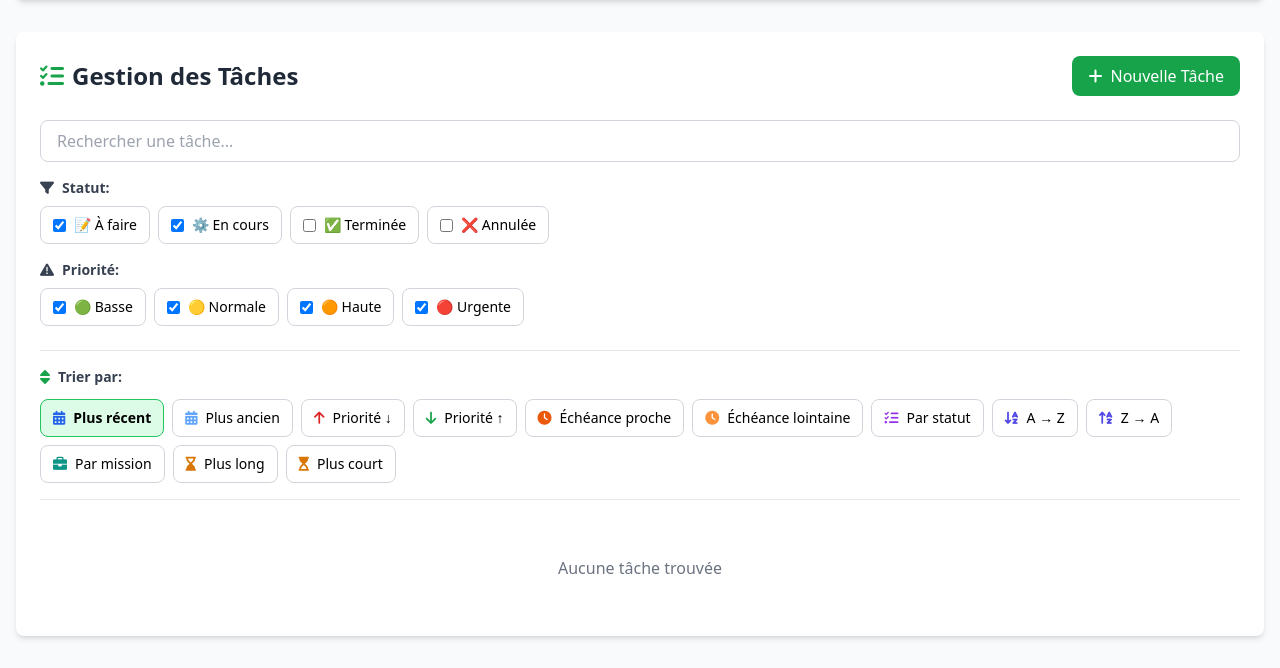
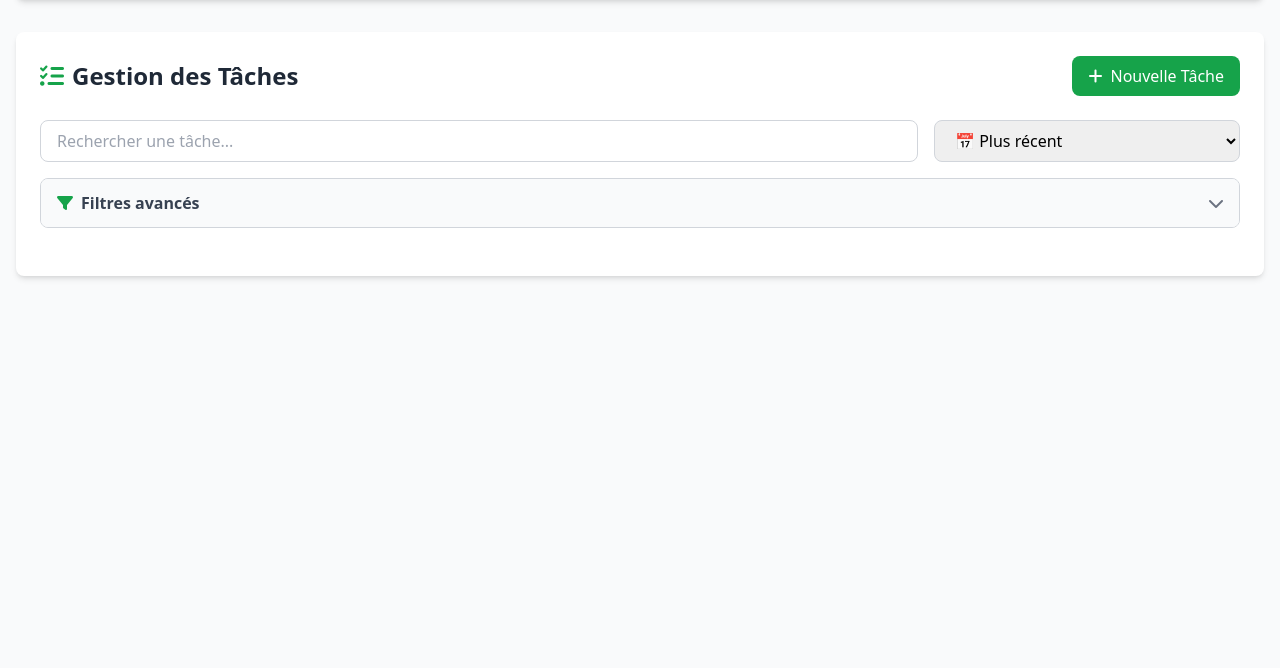
Before and after one commit to Gamo971/new_dev, a PHP site: page / in a window 1280 px wide, after a click on "Tâches". Shown: the part 254-922 px from the top of the page. After the commit the page ends 533 px from the top, so only its background shows below. Run offline with PHP 8.4, Linux system fonts and the light colour scheme; some libraries are stand-ins or nearby versions.

Commit message:
feat: Retour au menu déroulant de tri + filtres collapsibles - Restauration du menu déroulant pour le tri (plus compact) - Ajout d'emojis dans les options de tri pour une meilleure lisibilité - Système accordéon masquer/afficher pour les filtres avancés - Bouton 'Filtres avancés' avec icône chevron animée - Filtres de statut et priorité dans une section collapsible - Économie d'espace écran tout en gardant toutes les fonctionnalités - Transition fluide avec rotation de l'icône

```diff
--- a/public/index.php
+++ b/public/index.php
@@ -151,16 +151,46 @@ header('Content-Type: text/html; charset=utf-8');
 
                     <!-- Filtres et recherche -->
                     <div class="mb-6">
-                        <!-- Barre de recherche -->
-                        <div class="mb-4">
+                        <!-- Barre de recherche et tri -->
+                        <div class="flex flex-wrap gap-4 mb-4">
+                            <div class="flex-1 min-w-64">
                                 <input type="text" id="tacheSearch" placeholder="Rechercher une tâche..."
                                        class="w-full px-4 py-2 border border-gray-300 rounded-lg focus:ring-2 focus:ring-green-500 focus:border-transparent">
                             </div>
-
+                            <select id="tacheSortBy" class="px-4 py-2 border border-gray-300 rounded-lg focus:ring-2 focus:ring-green-500">
+                                <option value="date_creation_desc">📅 Plus récent</option>
+                                <option value="date_creation_asc">📅 Plus ancien</option>
+                                <option value="priorite_desc">🔴 Priorité (haute → basse)</option>
+                                <option value="priorite_asc">🟢 Priorité (basse → haute)</option>
+                                <option value="echeance_asc">⏰ Échéance (proche → lointaine)</option>
+                                <option value="echeance_desc">⏰ Échéance (lointaine → proche)</option>
+                                <option value="statut">📊 Par statut</option>
+                                <option value="nom_asc">🔤 Nom (A → Z)</option>
+                                <option value="nom_desc">🔤 Nom (Z → A)</option>
+                                <option value="mission">💼 Par mission</option>
+                                <option value="temps_estime_desc">⏳ Plus long</option>
+                                <option value="temps_estime_asc">⏳ Plus court</option>
+                            </select>
+                        </div>
+
+                        <!-- Section Filtres (collapsible) -->
+                        <div class="border border-gray-300 rounded-lg overflow-hidden">
+                            <!-- En-tête des filtres -->
+                            <button onclick="toggleTacheFilters()"
+                                    class="w-full px-4 py-3 bg-gray-50 hover:bg-gray-100 transition-colors flex items-center justify-between">
+                                <span class="font-semibold text-gray-700 flex items-center gap-2">
+                                    <i class="fas fa-filter text-green-600"></i>
+                                    Filtres avancés
+                                </span>
+                                <i id="tacheFiltersIcon" class="fas fa-chevron-down text-gray-500 transition-transform"></i>
+                            </button>
+
+                            <!-- Contenu des filtres -->
+                            <div id="tacheFiltersContent" class="hidden">
                                 <!-- Filtres par statut -->
-                        <div class="mb-4">
+                                <div class="p-4 border-t border-gray-200">
                                     <label class="text-sm font-semibold text-gray-700 mb-2 block">
-                                <i class="fas fa-filter mr-2"></i>Statut:
+                                        <i class="fas fa-tasks mr-2"></i>Statut:
                                     </label>
                                     <div class="flex flex-wrap gap-2">
                                         <label class="inline-flex items-center px-3 py-2 border border-gray-300 rounded-lg cursor-pointer hover:bg-gray-50 transition-colors">
@@ -183,7 +213,7 @@ header('Content-Type: text/html; charset=utf-8');
                                 </div>
 
                                 <!-- Filtres par priorité -->
-                        <div>
+                                <div class="p-4 border-t border-gray-200">
                                     <label class="text-sm font-semibold text-gray-700 mb-2 block">
                                         <i class="fas fa-exclamation-triangle mr-2"></i>Priorité:
                                     </label>
@@ -207,99 +237,6 @@ header('Content-Type: text/html; charset=utf-8');
                                     </div>
                                 </div>
                             </div>
-
-                    <!-- Options de tri -->
-                    <div class="mb-6 border-t border-b border-gray-200 py-4">
-                        <div class="flex items-center gap-2 mb-3">
-                            <i class="fas fa-sort text-green-600"></i>
-                            <span class="text-sm font-semibold text-gray-700">Trier par:</span>
-                        </div>
-                        <div class="flex flex-wrap gap-2">
-                            <!-- Tri par date -->
-                            <button onclick="changeTachesSort('date_creation_desc')"
-                                    class="tache-sort-btn px-3 py-2 border border-gray-300 rounded-lg text-sm hover:bg-blue-50 hover:border-blue-300 transition-colors flex items-center gap-2"
-                                    data-sort="date_creation_desc">
-                                <i class="fas fa-calendar-alt text-blue-600"></i>
-                                <span>Plus récent</span>
-                            </button>
-                            <button onclick="changeTachesSort('date_creation_asc')"
-                                    class="tache-sort-btn px-3 py-2 border border-gray-300 rounded-lg text-sm hover:bg-blue-50 hover:border-blue-300 transition-colors flex items-center gap-2"
-                                    data-sort="date_creation_asc">
-                                <i class="fas fa-calendar-alt text-blue-400"></i>
-                                <span>Plus ancien</span>
-                            </button>
-
-                            <!-- Tri par priorité -->
-                            <button onclick="changeTachesSort('priorite_desc')"
-                                    class="tache-sort-btn px-3 py-2 border border-gray-300 rounded-lg text-sm hover:bg-red-50 hover:border-red-300 transition-colors flex items-center gap-2"
-                                    data-sort="priorite_desc">
-                                <i class="fas fa-arrow-up text-red-600"></i>
-                                <span>Priorité ↓</span>
-                            </button>
-                            <button onclick="changeTachesSort('priorite_asc')"
-                                    class="tache-sort-btn px-3 py-2 border border-gray-300 rounded-lg text-sm hover:bg-green-50 hover:border-green-300 transition-colors flex items-center gap-2"
-                                    data-sort="priorite_asc">
-                                <i class="fas fa-arrow-down text-green-600"></i>
-                                <span>Priorité ↑</span>
-                            </button>
-
-                            <!-- Tri par échéance -->
-                            <button onclick="changeTachesSort('echeance_asc')"
-                                    class="tache-sort-btn px-3 py-2 border border-gray-300 rounded-lg text-sm hover:bg-orange-50 hover:border-orange-300 transition-colors flex items-center gap-2"
-                                    data-sort="echeance_asc">
-                                <i class="fas fa-clock text-orange-600"></i>
-                                <span>Échéance proche</span>
-                            </button>
-                            <button onclick="changeTachesSort('echeance_desc')"
-                                    class="tache-sort-btn px-3 py-2 border border-gray-300 rounded-lg text-sm hover:bg-orange-50 hover:border-orange-300 transition-colors flex items-center gap-2"
-                                    data-sort="echeance_desc">
-                                <i class="fas fa-clock text-orange-400"></i>
-                                <span>Échéance lointaine</span>
-                            </button>
-
-                            <!-- Tri par statut -->
-                            <button onclick="changeTachesSort('statut')"
-                                    class="tache-sort-btn px-3 py-2 border border-gray-300 rounded-lg text-sm hover:bg-purple-50 hover:border-purple-300 transition-colors flex items-center gap-2"
-                                    data-sort="statut">
-                                <i class="fas fa-tasks text-purple-600"></i>
-                                <span>Par statut</span>
-                            </button>
-
-                            <!-- Tri alphabétique -->
-                            <button onclick="changeTachesSort('nom_asc')"
-                                    class="tache-sort-btn px-3 py-2 border border-gray-300 rounded-lg text-sm hover:bg-indigo-50 hover:border-indigo-300 transition-colors flex items-center gap-2"
-                                    data-sort="nom_asc">
-                                <i class="fas fa-sort-alpha-down text-indigo-600"></i>
-                                <span>A → Z</span>
-                            </button>
-                            <button onclick="changeTachesSort('nom_desc')"
-                                    class="tache-sort-btn px-3 py-2 border border-gray-300 rounded-lg text-sm hover:bg-indigo-50 hover:border-indigo-300 transition-colors flex items-center gap-2"
-                                    data-sort="nom_desc">
-                                <i class="fas fa-sort-alpha-up text-indigo-600"></i>
-                                <span>Z → A</span>
-                            </button>
-
-                            <!-- Tri par mission -->
-                            <button onclick="changeTachesSort('mission')"
-                                    class="tache-sort-btn px-3 py-2 border border-gray-300 rounded-lg text-sm hover:bg-teal-50 hover:border-teal-300 transition-colors flex items-center gap-2"
-                                    data-sort="mission">
-                                <i class="fas fa-briefcase text-teal-600"></i>
-                                <span>Par mission</span>
-                            </button>
-
-                            <!-- Tri par temps -->
-                            <button onclick="changeTachesSort('temps_estime_desc')"
-                                    class="tache-sort-btn px-3 py-2 border border-gray-300 rounded-lg text-sm hover:bg-amber-50 hover:border-amber-300 transition-colors flex items-center gap-2"
-                                    data-sort="temps_estime_desc">
-                                <i class="fas fa-hourglass-end text-amber-600"></i>
-                                <span>Plus long</span>
-                            </button>
-                            <button onclick="changeTachesSort('temps_estime_asc')"
-                                    class="tache-sort-btn px-3 py-2 border border-gray-300 rounded-lg text-sm hover:bg-amber-50 hover:border-amber-300 transition-colors flex items-center gap-2"
-                                    data-sort="temps_estime_asc">
-                                <i class="fas fa-hourglass-start text-amber-600"></i>
-                                <span>Plus court</span>
-                            </button>
                         </div>
                     </div>
 
@@ -817,15 +754,11 @@ header('Content-Type: text/html; charset=utf-8');
         let clients = [];
         let contacts = [];
         let currentTab = 'missions';
-        let currentTacheSort = 'date_creation_desc'; // Tri par défaut
 
         // Initialisation
         document.addEventListener('DOMContentLoaded', function() {
             loadAllData();
             setupEventListeners();
-
-            // Initialiser le bouton de tri par défaut
-            changeTachesSort('date_creation_desc');
         });
 
         // Gestion des onglets
@@ -1191,6 +1124,7 @@ header('Content-Type: text/html; charset=utf-8');
 
             // Recherche des tâches
             document.getElementById('tacheSearch').addEventListener('input', filterTaches);
+            document.getElementById('tacheSortBy').addEventListener('change', filterTaches);
 
             // Filtres de statut des tâches (checkboxes)
             document.querySelectorAll('.tache-statut-filter').forEach(checkbox => {
@@ -1799,28 +1733,23 @@ header('Content-Type: text/html; charset=utf-8');
             }
         }
 
-        // Changer le tri des tâches
-        function changeTachesSort(sortType) {
-            currentTacheSort = sortType;
-
-            // Mettre à jour l'apparence des boutons
-            document.querySelectorAll('.tache-sort-btn').forEach(btn => {
-                if (btn.dataset.sort === sortType) {
-                    btn.classList.add('bg-green-100', 'border-green-500', 'font-semibold');
-                    btn.classList.remove('border-gray-300');
+        // Toggle des filtres de tâches
+        function toggleTacheFilters() {
+            const content = document.getElementById('tacheFiltersContent');
+            const icon = document.getElementById('tacheFiltersIcon');
+
+            if (content.classList.contains('hidden')) {
+                content.classList.remove('hidden');
+                icon.classList.add('rotate-180');
             } else {
-                    btn.classList.remove('bg-green-100', 'border-green-500', 'font-semibold');
-                    btn.classList.add('border-gray-300');
-                }
-            });
-
-            // Réappliquer les filtres avec le nouveau tri
-            filterTaches();
+                content.classList.add('hidden');
+                icon.classList.remove('rotate-180');
+            }
         }
 
         // Fonction de tri des tâches
         function sortTaches(tachesToSort) {
-            const sortBy = currentTacheSort;
+            const sortBy = document.getElementById('tacheSortBy').value;
             const sorted = [...tachesToSort];
 
             const prioriteOrder = { 'urgente': 4, 'haute': 3, 'normale': 2, 'basse': 1 };
```
Lines whose indentation alone changed are shown as unchanged.
